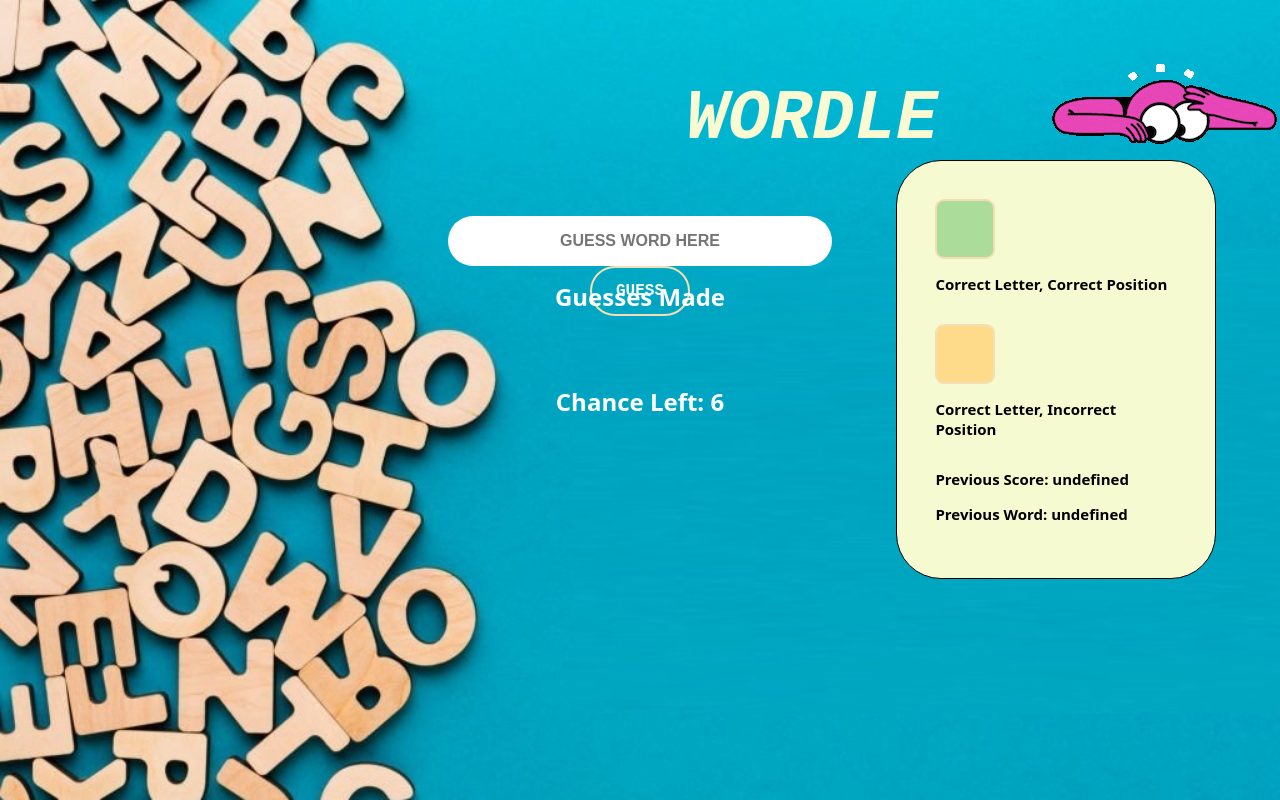
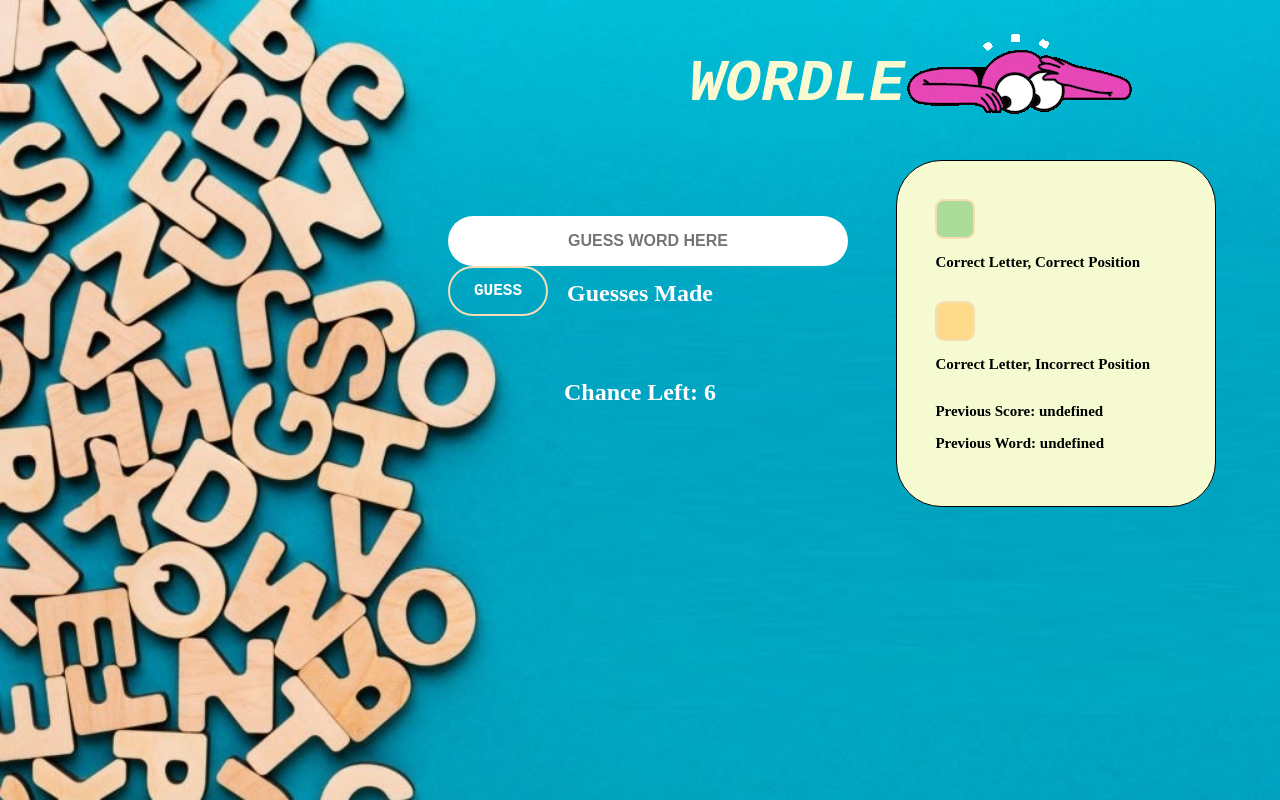
Before and after one commit to manjeetsharma0796/wordle, a website: page index.html in a window 1280 px wide. Drawn offline with Linux system fonts and the light colour scheme.

Commit message:
changed the UI

```diff
--- a/index.html
+++ b/index.html
@@ -8,13 +8,14 @@
     <script src="./script/renderer.js"></script>
     <script src="./script/wordle.js"></script>
     <script src="./script/gameStorage.js"></script>
+    <link rel="stylesheet" href="https://fonts.googleapis.com/css?family=Caveat">
   </head>
 
   <body>
-    <section id="header">
+    <section id="header" class="header">
 
       <h1 id="heading">WORDLE</h1>
-      <img class="gif" src="200.gif">
+      <img class="gif" src="logo.gif">
     </section>
 
 
--- a/style.css
+++ b/style.css
@@ -2,13 +2,11 @@
   margin: 0;
   padding: 0;
   box-sizing: border-box;
-  font-family: system-ui, -apple-system, BlinkMacSystemFont, "Segoe UI", Roboto,
-    Oxygen, Ubuntu, Cantarell, "Open Sans", "Helvetica Neue", sans-serif;
 }
 
 body {
   position: relative;
-  background-image: url('lul.jpg');
+  background-image: url('background.jpg');
   display: flex;
   flex-flow: column wrap;
   justify-content: center;
@@ -19,14 +17,14 @@
   justify-content: center;
   align-items: center;
 }
-#heading {
+.header{
   position: absolute;
   top: 10px;
-  left: 620px;
+  left: 720px;
   height: 5%;
   width: 30%;
-  font-family:'Courier New', Courier, monospace;
-  font-size: 70;
+  font-family:monospace;
+  font-size: 40;
   text-align: center;
   font-style:oblique;
   margin: 1em auto;
@@ -36,12 +34,12 @@
 }
 
 #input-section {
-  position: absolute;
+  position:fixed;
   top: 200px;
   width: 30%;
   height: 10%;
-  display: flex;
-  flex-flow:  wrap;
+  display:flexbox;
+  flex-flow: row wrap;
   justify-content: center;
   margin: 1em auto;
   column-gap: 1em;
@@ -99,8 +97,8 @@
 
 .box {
   position: relative;
-  height: 60px;
-  width: 60px;
+  height: 40px;
+  width: 40px;
   text-align: center;
   justify-content: center;
   align-items: center;
@@ -138,12 +136,15 @@
 }
 
 .gif {
-  position: absolute;
-  top: 30px;
-  left: 1050px;
+  position: relative;
+  bottom: 50px;
+  height: 200px;
+  width: 250px;
 }
 
 .guess-button{
+  position: relative;
+  /* top: 30px;          */
   width: 100px;
   height: 50px;
   font-size:16;
@@ -158,6 +159,7 @@
   border: 2px solid wheat;
   border-radius: 80px;
   text-align: center;
+  justify-content: center;
 }
 .guess-button:hover{
   background-color: #03e9f4;
@@ -185,5 +187,5 @@
 
 #chance-left{
   position: relative;
-  flex: sta;
+  /* flex: staR; */
 }
```
Also changed, not shown: background.jpg (renamed from lul.jpg), logo.gif (renamed from 200.gif).
